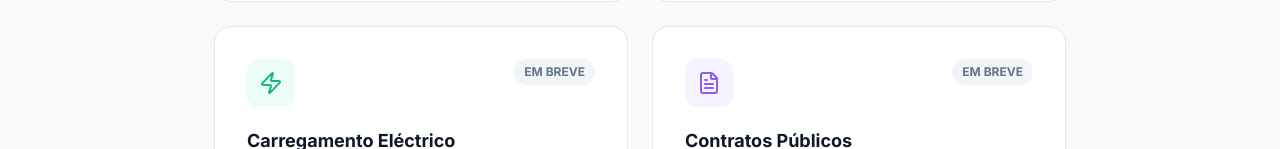
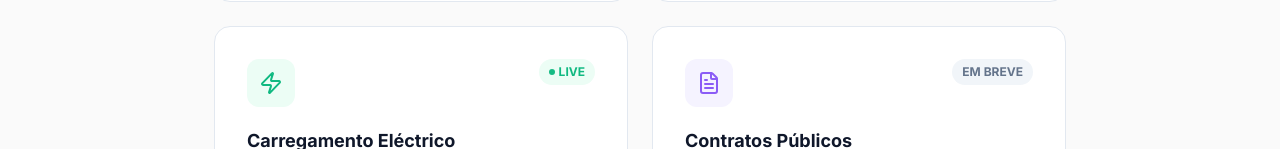
Before and after one commit to apiaberta/apiaberta.pt, a React (Vite) app: page /dados in a window 1280 px wide. Shown: the part 752-901 px from the top of the page. Built offline with nearby package versions, Linux system fonts and the light colour scheme.

Commit message:
feat: marcar EV como LIVE na página de dados

```diff
--- a/src/pages/Dados.jsx
+++ b/src/pages/Dados.jsx
@@ -34,8 +34,8 @@ const CATEGORIES = [
     title: 'Carregamento Eléctrico',
     subtitle: 'Quanto custa carregar o carro?',
     description: 'Tarifas actuais dos principais operadores de carregamento para veículos eléctricos em Portugal.',
-    badge: 'EM BREVE',
-    badgeColor: '#64748B',
+    badge: 'LIVE',
+    badgeColor: '#10B981',
     path: '/dados/carregamento-eletrico'
   },
   {
```
